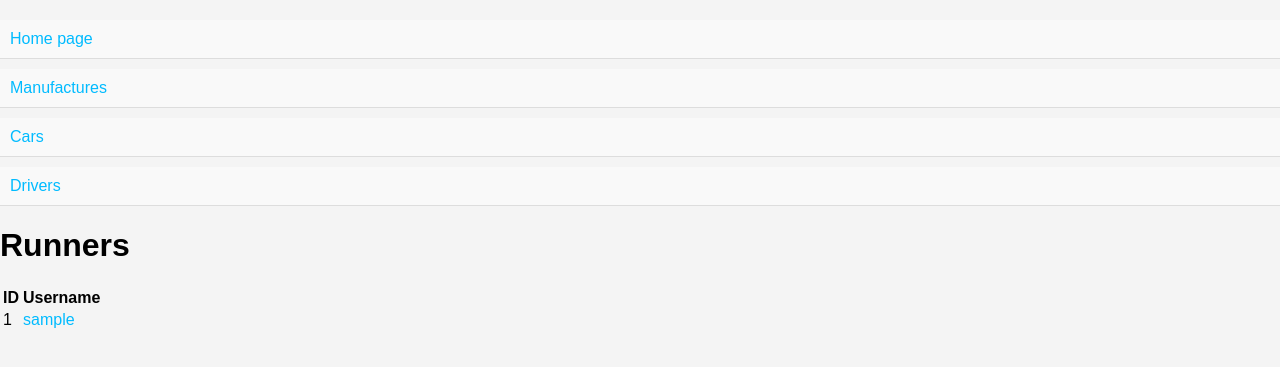
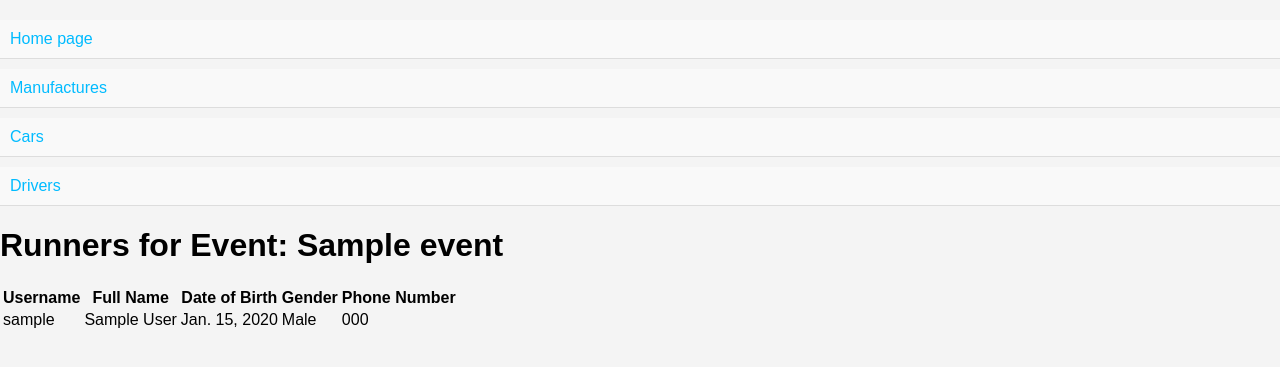
Before and after one commit to Viesich/runner-community, a Django app: template templates/event/runner_list.html in a window 1280 px wide. Shown: the top 367 px of the page. Run offline with Django 5.2, Linux system fonts and the light colour scheme; the template is opened without the code that fills it: values that come from a table or form of the project are taken from there, others are empty; tables that the repository leaves empty hold one stand-in row (values such as "Sample post").

Commit message:
modified runner_form.html, runner_list.html, base.html

```diff
--- a/templates/base.html
+++ b/templates/base.html
@@ -2,7 +2,7 @@
 <html lang="en">
 <head>
   {% block title %}
-    <title>Taxi Service</title>
+    <title>Runners community</title>
   {% endblock %}
   <meta charset="UTF-8">
   <meta name="viewport" content="width=device-width, initial-scale=1">
--- a/templates/event/runner_list.html
+++ b/templates/event/runner_list.html
@@ -1,18 +1,29 @@
 {% extends "base.html" %}
+
 {% block content %}
-<h1>Runners</h1>
+<h1>Runners for Event: {{ event.name }}</h1>
 <table>
     <thead>
         <tr>
-            <th>ID</th>
             <th>Username</th>
+            <th>Full Name</th>
+            <th>Date of Birth</th>
+            <th>Gender</th>
+            <th>Phone Number</th>
         </tr>
     </thead>
     <tbody>
-        {% for driver in object_list %}
+        {% for runner in object_list %}
         <tr>
-            <td>{{ driver.id }}</td>
-            <td><a href="{% url 'taxi:driver-detail' driver.id %}">{{ driver.username }}</a></td>
+            <td>{{ runner.username }}</td>
+            <td>{{ runner.get_full_name }}</td>
+            <td>{{ runner.date_of_birth }}</td>
+            <td>{{ runner.gender }}</td>
+            <td>{{ runner.phone_number }}</td>
+        </tr>
+        {% empty %}
+        <tr>
+            <td colspan="5">No runners found for this event.</td>
         </tr>
         {% endfor %}
     </tbody>
```
Also changed, not shown: templates/event/runner_form.html (+9 -0 lines).
